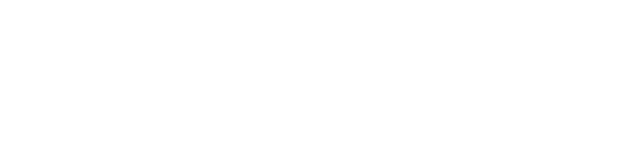
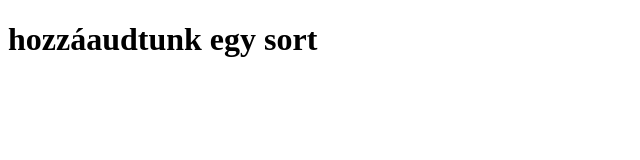
Before and after one commit to Goldor20/teszt, a plain HTML site: page biztosnem.html in a window 1280 px wide. Shown: the whole page, without its empty margins (0-640 px from the left). Drawn offline with Linux system fonts and the light colour scheme.

Commit message:
módosításuk

```diff
--- a/biztosnem.html
+++ b/biztosnem.html
@@ -4,9 +4,10 @@
     <meta charset="UTF-8">
     <meta http-equiv="X-UA-Compatible" content="IE=edge">
     <meta name="viewport" content="width=device-width, initial-scale=1.0">
-    <title>Document</title>
+
 </head>
 <body>
+    <h1>hozzáaudtunk egy sort</h1>
 
 </body>
 </html>
```
